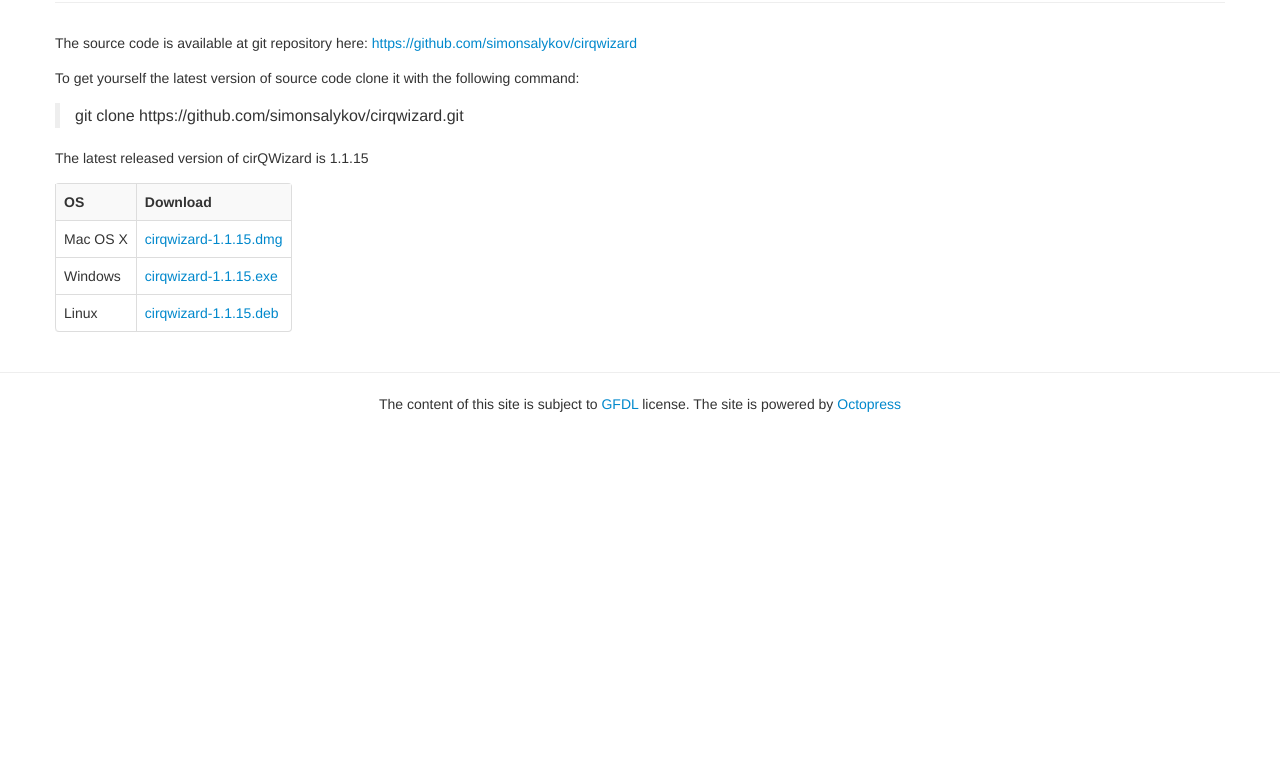
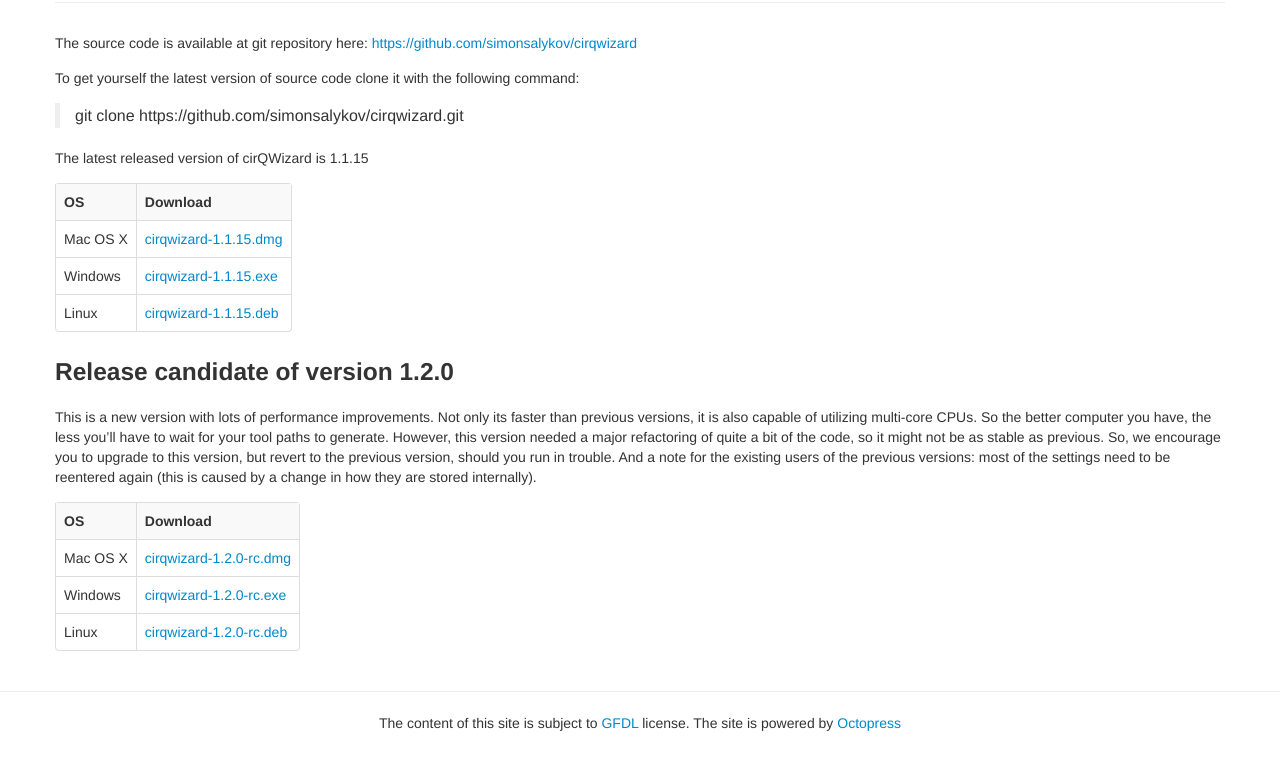
Before and after one commit to simonsalykov/cirqwizard, a plain HTML site: page downloads/index.html in a window 1280 px wide. Shown: the part 144-914 px from the top of the page. Before the commit the page ends 800 px from the top, so only its background shows below. Drawn offline with Linux system fonts and the light colour scheme.

Commit message:
Site updated at 2014-02-19 12:31:11 UTC

```diff
--- a/atom.xml
+++ b/atom.xml
@@ -4,7 +4,7 @@
   <title><![CDATA[cirQWizard]]></title>
   <link href="http://simonsalykov.github.io//github/atom.xml" rel="self"/>
   <link href="http://simonsalykov.github.io//github/"/>
-  <updated>2014-02-17T23:19:16+01:00</updated>
+  <updated>2014-02-19T13:30:43+01:00</updated>
   <id>http://simonsalykov.github.io//github/</id>
   <author>
     <name><![CDATA[Simon Salykov]]></name>
--- a/downloads/index.html
+++ b/downloads/index.html
@@ -135,6 +135,26 @@
 		<td> <a href="https://github.com/simonsalykov/cirqwizard/releases/download/v1.1.15/cirQWizard-1.1.15.deb">cirqwizard-1.1.15.deb</a> </td>
 	</tr>
 </table>
+<h3>Release candidate of version 1.2.0</h3>
+<p>This is a new version with lots of performance improvements. Not only its faster than previous versions, it is also capable of utilizing multi-core CPUs. So the better computer you have, the less you&#8217;ll have to wait for your tool paths to generate. However, this version needed a major refactoring of quite a bit of the code, so it might not be as stable as previous. So, we encourage you to upgrade to this version, but revert to the previous version, should you run in trouble. And a note for the existing users of the previous versions: most of the settings need to be reentered again (this is caused by a change in how they are stored internally).</p>
+<table class="table table-bordered ">
+	<tr>
+		<th>OS </th>
+		<th>Download </th>
+	</tr>
+	<tr>
+		<td> Mac OS X </td>
+		<td> <a href="https://github.com/simonsalykov/cirqwizard/releases/download/v1.2.0-rc/cirQWizard-1.2.0-rc.dmg">cirqwizard-1.2.0-rc.dmg</a> </td>
+	</tr>
+	<tr>
+		<td> Windows </td>
+		<td> <a href="https://github.com/simonsalykov/cirqwizard/releases/download/v1.2.0-rc/cirQWizard-1.2.0-rc.exe">cirqwizard-1.2.0-rc.exe</a> </td>
+	</tr>
+	<tr>
+		<td> Linux </td>
+		<td> <a href="https://github.com/simonsalykov/cirqwizard/releases/download/v1.2.0-rc/cirQWizard-1.2.0-rc.deb">cirqwizard-1.2.0-rc.deb</a> </td>
+	</tr>
+</table>
 
     <footer>
 
--- a/sitemap.xml
+++ b/sitemap.xml
@@ -96,7 +96,7 @@
     </url>
     <url>
         <loc>http://simonsalykov.github.io//github/downloads/</loc>
-        <lastmod>2014-02-17T23:19:05+01:00</lastmod>
+        <lastmod>2014-02-19T13:30:00+01:00</lastmod>
     </url>
     <url>
         <loc>http://simonsalykov.github.io//github/features/contour_milling.html</loc>
```
